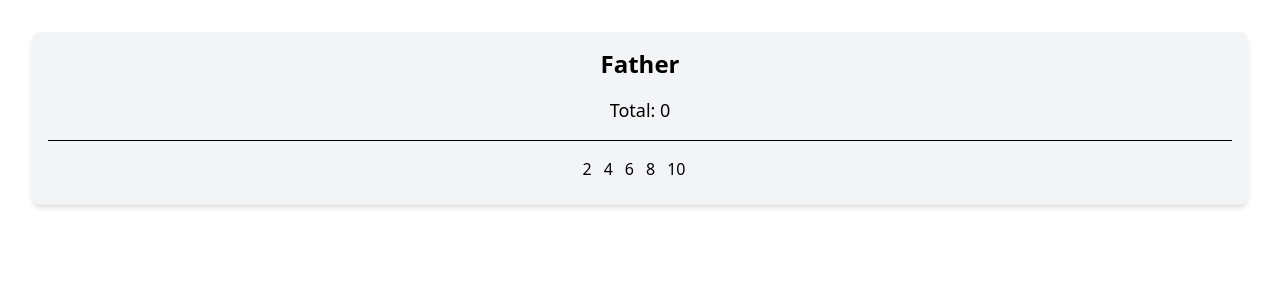
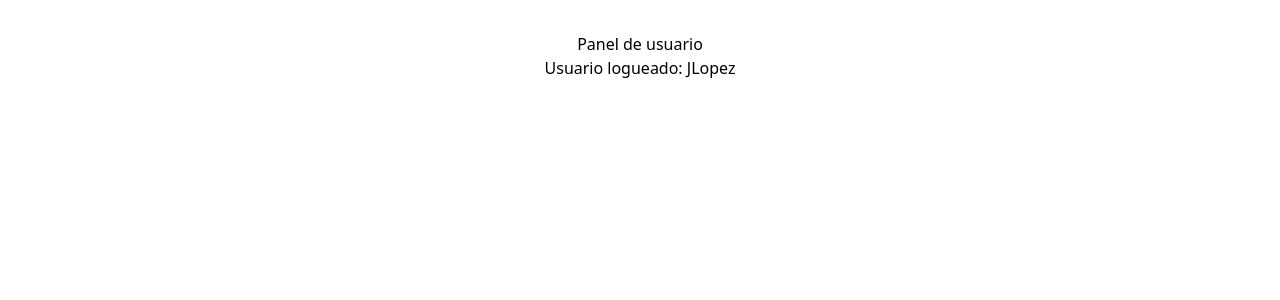
Before and after one commit to juandavid764/Homeworks, a React (Vite) app in the folder hello_world/: page / in a window 1280 px wide. Shown: the top 300 px of the page. Built offline with nearby package versions, Linux system fonts and the light colour scheme.

Commit message:
First commit

```diff
--- a/hello_world/src/App.jsx
+++ b/hello_world/src/App.jsx
@@ -1,11 +1,15 @@
 import "./App.css";
-import {Father} from  "./components/Parent.jsx";
+import { useState } from "react";
+import { MyContext } from "./Context.jsx";
+import { Dashboard } from "./Dashboard.jsx";
 
 function App() {
+  const [user, setUser] = useState("JLopez");
+
   return (
-    <>
-      <Father/>
-    </>
+    <MyContext.Provider value={{ user, setUser }}>
+      <Dashboard />
+    </MyContext.Provider>
   );
 }
 
--- /dev/null
+++ b/hello_world/src/Context.jsx
@@ -0,0 +1,3 @@
+import { createContext } from "react";
+
+export const MyContext = createContext();
--- /dev/null
+++ b/hello_world/src/Dashboard.jsx
@@ -0,0 +1,10 @@
+import { UserProfile } from "./UserProfile.jsx";
+
+export const Dashboard = () => {
+  return (
+    <>
+      <h2>Panel de usuario</h2>
+      <UserProfile />
+    </>
+  );
+};
--- /dev/null
+++ b/hello_world/src/UserProfile.jsx
@@ -0,0 +1,8 @@
+import { useState, useContext } from "react";
+import { MyContext } from "./Context";
+
+export const UserProfile = () => {
+  const { user } = useContext(MyContext);
+
+  return <h3>Usuario logueado: {user}</h3>;
+};
--- a/hello_world/src/components/Parent.jsx
+++ /dev/null
@@ -1,29 +0,0 @@
-import React, { useState, useCallback } from "react";
-
-import { Son } from "./Son";
-
-export const Father = () => {
-  const list = [2, 4, 6, 8, 10];
-
-  const [valor, setValor] = useState(0);
-
-  const increment = useCallback((num) => {
-    setValor(prev => prev + num)
-  }, []);
-
-  return (
-    <div className="p-4 bg-gray-100 rounded-lg shadow-md">
-      <h1 className="text-2xl font-bold mb-4">Father</h1>
-
-      <p className="text-lg mb-4">Total: {valor}</p>
-
-      <hr className="mb-4" />
-
-      <div className="space-y-2">
-        {list.map((n, idx) => {
-          return <Son key={idx} numero={n} increment={increment} />;
-        })}
-      </div>
-    </div>
-  );
-};
--- a/hello_world/src/components/Son.jsx
+++ /dev/null
@@ -1,8 +0,0 @@
-import React from 'react'
-
-export const Son = React.memo(({numero, increment}) => { //memo memoriza el componente evitando que se re-renderice si no cambian sus props
-    console.log('again reloaded...')
-    return(
-        <button className = 'btn btn-primay mr-3' onClick = {() => {increment(numero)}}> {numero} </button>
-    )
-});
```
